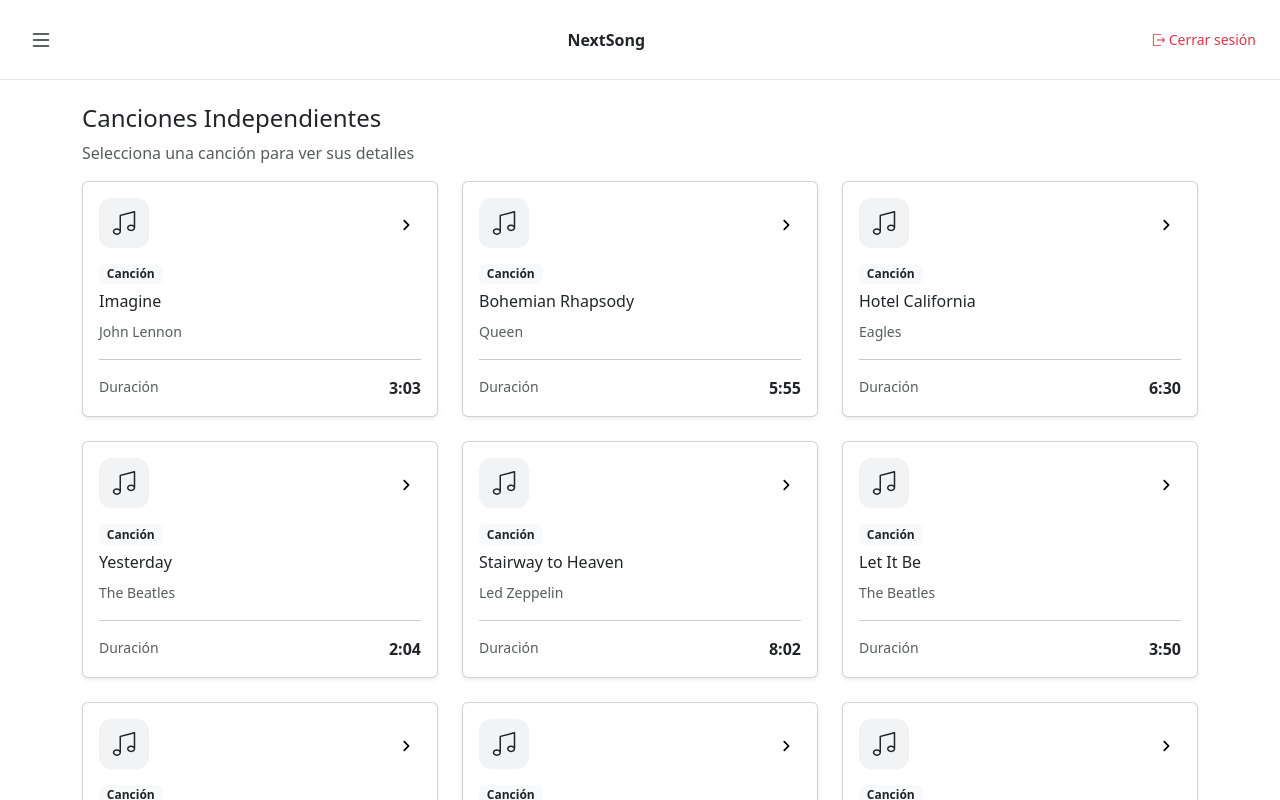
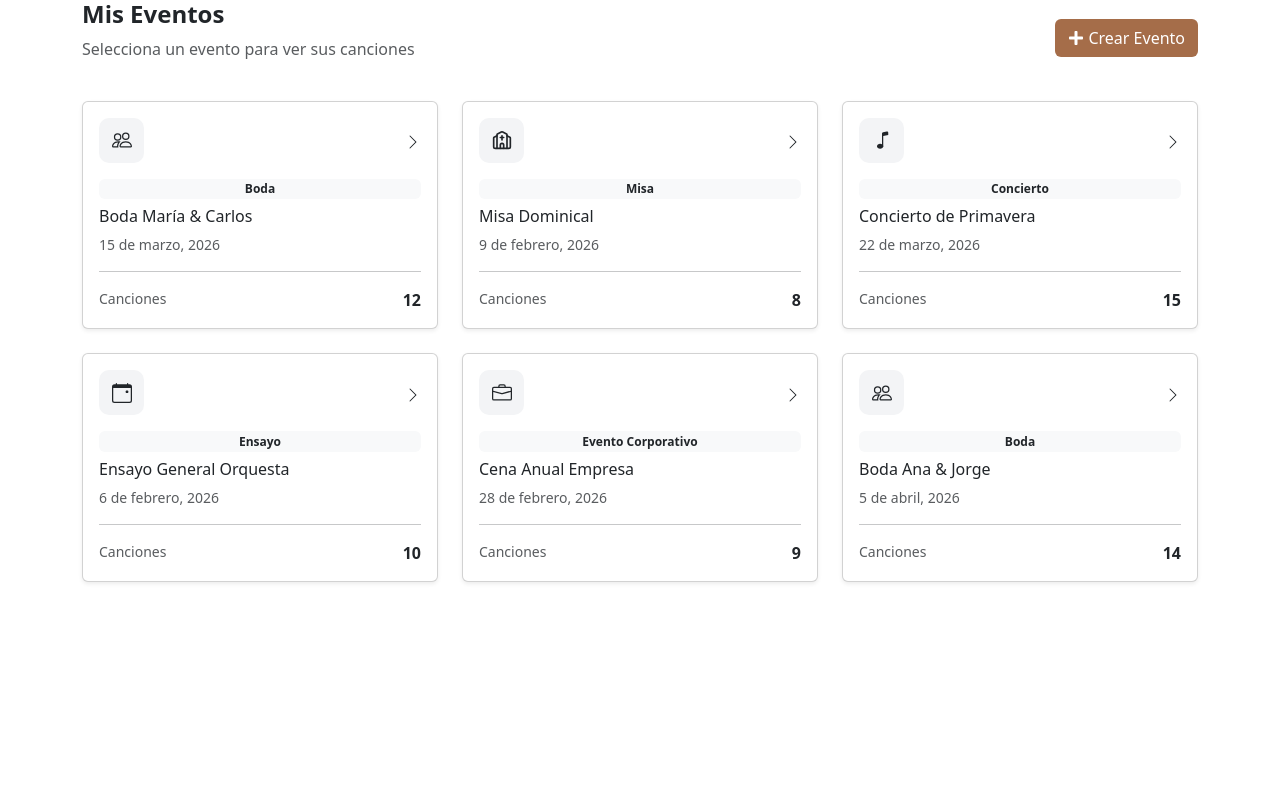
Before and after one commit to Vladimir-28/Nextsong-Web, a React (Vite) app in the folder Nextsong/: page / in a window 1280 px wide. Shown: the top 800 px of the page. Built offline with nearby package versions, Linux system fonts and the light colour scheme.

Commit message:
pagina de eventos

```diff
--- /dev/null
+++ b/Nextsong/public/events.json
@@ -0,0 +1,50 @@
+[
+    {
+      "id": 1,
+      "type": "Boda",
+      "title": "Boda María & Carlos",
+      "date": "15 de marzo, 2026",
+      "songs": 12,
+      "icon": "people"
+    },
+    {
+      "id": 2,
+      "type": "Misa",
+      "title": "Misa Dominical",
+      "date": "9 de febrero, 2026",
+      "songs": 8,
+      "icon": "church"
+    },
+    {
+      "id": 3,
+      "type": "Concierto",
+      "title": "Concierto de Primavera",
+      "date": "22 de marzo, 2026",
+      "songs": 15,
+      "icon": "music"
+    },
+    {
+      "id": 4,
+      "type": "Ensayo",
+      "title": "Ensayo General Orquesta",
+      "date": "6 de febrero, 2026",
+      "songs": 10,
+      "icon": "calendar"
+    },
+    {
+      "id": 5,
+      "type": "Evento Corporativo",
+      "title": "Cena Anual Empresa",
+      "date": "28 de febrero, 2026",
+      "songs": 9,
+      "icon": "briefcase"
+    },
+    {
+      "id": 6,
+      "type": "Boda",
+      "title": "Boda Ana & Jorge",
+      "date": "5 de abril, 2026",
+      "songs": 14,
+      "icon": "people"
+    }
+  ]
--- a/Nextsong/src/App.jsx
+++ b/Nextsong/src/App.jsx
@@ -1,12 +1,13 @@
 import { useState } from 'react'
 import PublicRouter from './modules/router/PublicRoter'
 import Songs from './modules/auth/songs/views/Songs'
+import Events from './modules/auth/events/views/Events'
 
 function App() {
 
   return (
 
-      <Songs/>
+      <Events/>
 
   )
 }
--- a/Nextsong/src/components/CustomSidebar.jsx
+++ b/Nextsong/src/components/CustomSidebar.jsx
@@ -55,21 +55,10 @@ export default function CustomSidebar() {
 						</a>
 					</li>
 
-					<li className="nav-item">
-						<a className="nav-link">
-							<i className="bi bi-gear me-2"></i>
-							Configuración
-						</a>
-					</li>
-
-					<li className="nav-item mt-auto">
-
-					</li>
-
 				</ul>
 
 			</div>
-			<div className='border-top'>
+			<div className='border-top p-2'>
 				<button className="btn btn-outline-danger border-0 d-flex justify-content-start align-items-center w-50">
 					<RxExit className='me-1' /> Cerrar sesión
 				</button>
--- /dev/null
+++ b/Nextsong/src/modules/auth/events/components/EventCard.jsx
@@ -0,0 +1,57 @@
+import { BsChevronRight, BsPeople, BsMusicNote, BsCalendarEvent, BsBriefcase } from "react-icons/bs";
+import { LuChurch } from "react-icons/lu";
+
+const icons = {
+  people: <BsPeople size={20} />,
+  music: <BsMusicNote size={20} />,
+  calendar: <BsCalendarEvent size={20} />,
+  briefcase: <BsBriefcase size={20} />,
+  church: <LuChurch  size={20} />
+};
+
+export default function EventCard({ event }) {
+  return (
+    <div className="col-md-4 mb-4">
+      <div className="card shadow-sm h-100 p-3">
+
+        <div className="d-flex justify-content-between">
+
+          <div
+            className="d-flex align-items-center justify-content-center"
+            style={{
+              width: "45px",
+              height: "45px",
+              background: "#f3f4f6",
+              borderRadius: "10px"
+            }}
+          >
+            {icons[event.icon]}
+          </div>
+
+          <button className="btn p-0 border-0 bg-transparent">
+            <BsChevronRight />
+          </button>
+
+        </div>
+
+        <span className="badge bg-light text-dark mt-3">
+          {event.type}
+        </span>
+
+        <h6 className="mt-2">{event.title}</h6>
+
+        <small className="text-muted">
+          {event.date}
+        </small>
+
+        <hr />
+
+        <div className="d-flex justify-content-between">
+          <small className="text-muted">Canciones</small>
+          <strong>{event.songs}</strong>
+        </div>
+
+      </div>
+    </div>
+  );
+}
--- /dev/null
+++ b/Nextsong/src/modules/auth/events/controller/events.controller.js
@@ -0,0 +1,15 @@
+export default function EventsController () {}
+
+const API_URL = "http://localhost:5173/events.json";
+const headers = {
+    ContentType: "application/json",
+    Accept: "application/json"
+}
+
+EventsController.findAll = async () => await fetch(API_URL, {
+    method: 'GET',
+    headers: headers
+})
+.then(response => response.json())
+.then(result => result)
+.catch(console.log);
--- /dev/null
+++ b/Nextsong/src/modules/auth/events/views/Events.jsx
@@ -0,0 +1,42 @@
+import { useEffect, useState } from "react";
+import { FaPlus } from "react-icons/fa";
+import EventCard from "../components/EventCard";
+import EventsController from "../controller/events.controller";
+
+export default function Events() {
+    const [events, setEvents] = useState([]);
+    const getEvents = async () => setEvents(await EventsController.findAll())
+
+    useEffect(() => {
+        getEvents();
+    }, []);
+    return (
+        <div className="container">
+
+            <div className="d-flex justify-content-between align-items-center mb-4">
+
+                <div>
+                    <h4 className="fw-semibold">Mis Eventos</h4>
+                    <p className="text-muted">
+                        Selecciona un evento para ver sus canciones
+                    </p>
+                </div>
+
+                <button className="btn text-white d-flex justify-content-center align-items-center"
+                    style={{ backgroundColor: "#a56d49" }}>
+                    <FaPlus className="me-1"/> Crear Evento
+                </button>
+
+            </div>
+
+            <div className="row">
+
+                {events.map((event) => (
+                    <EventCard key={event.id} event={event} />
+                ))}
+
+            </div>
+
+        </div>
+    );
+}
```
